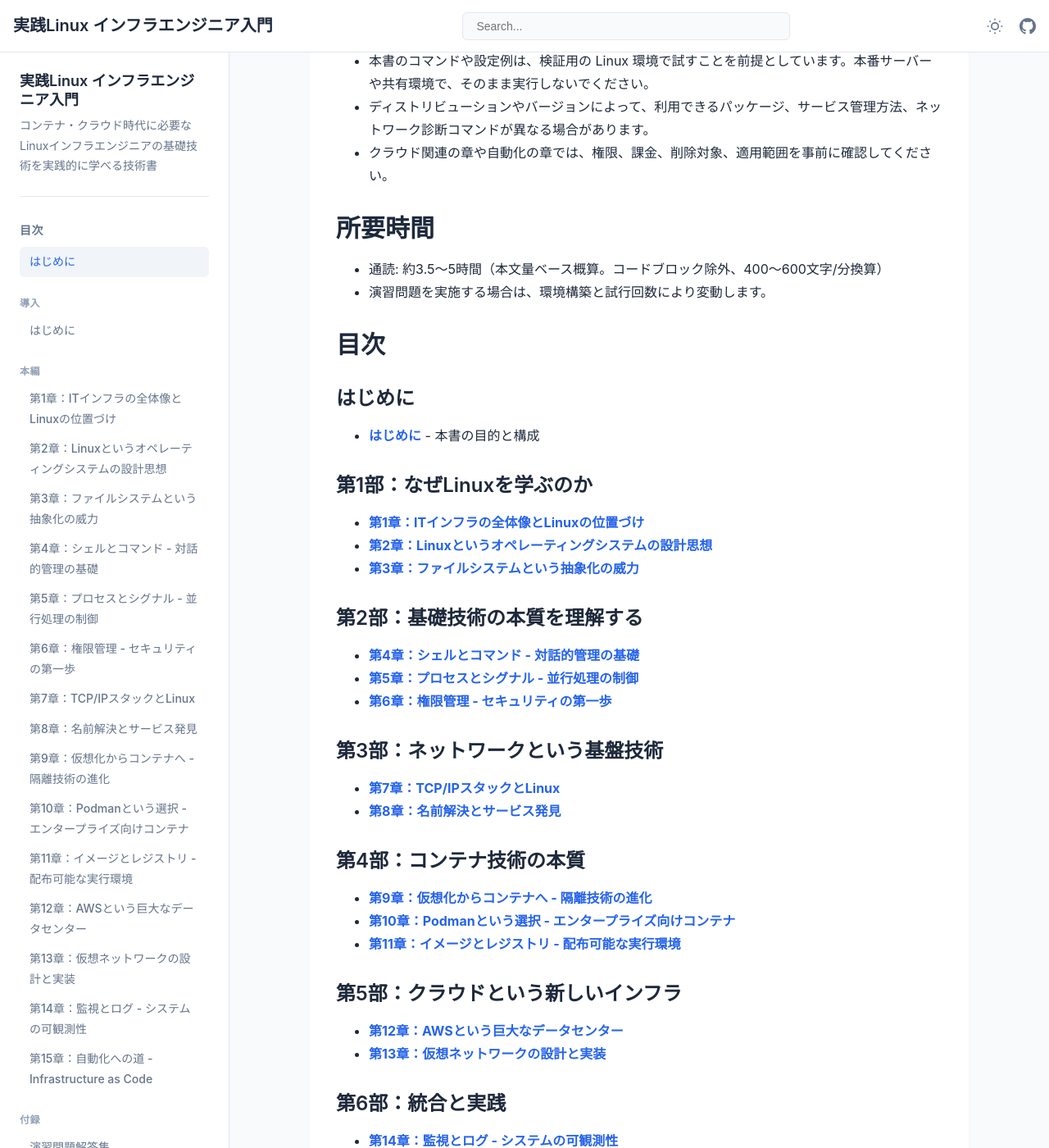
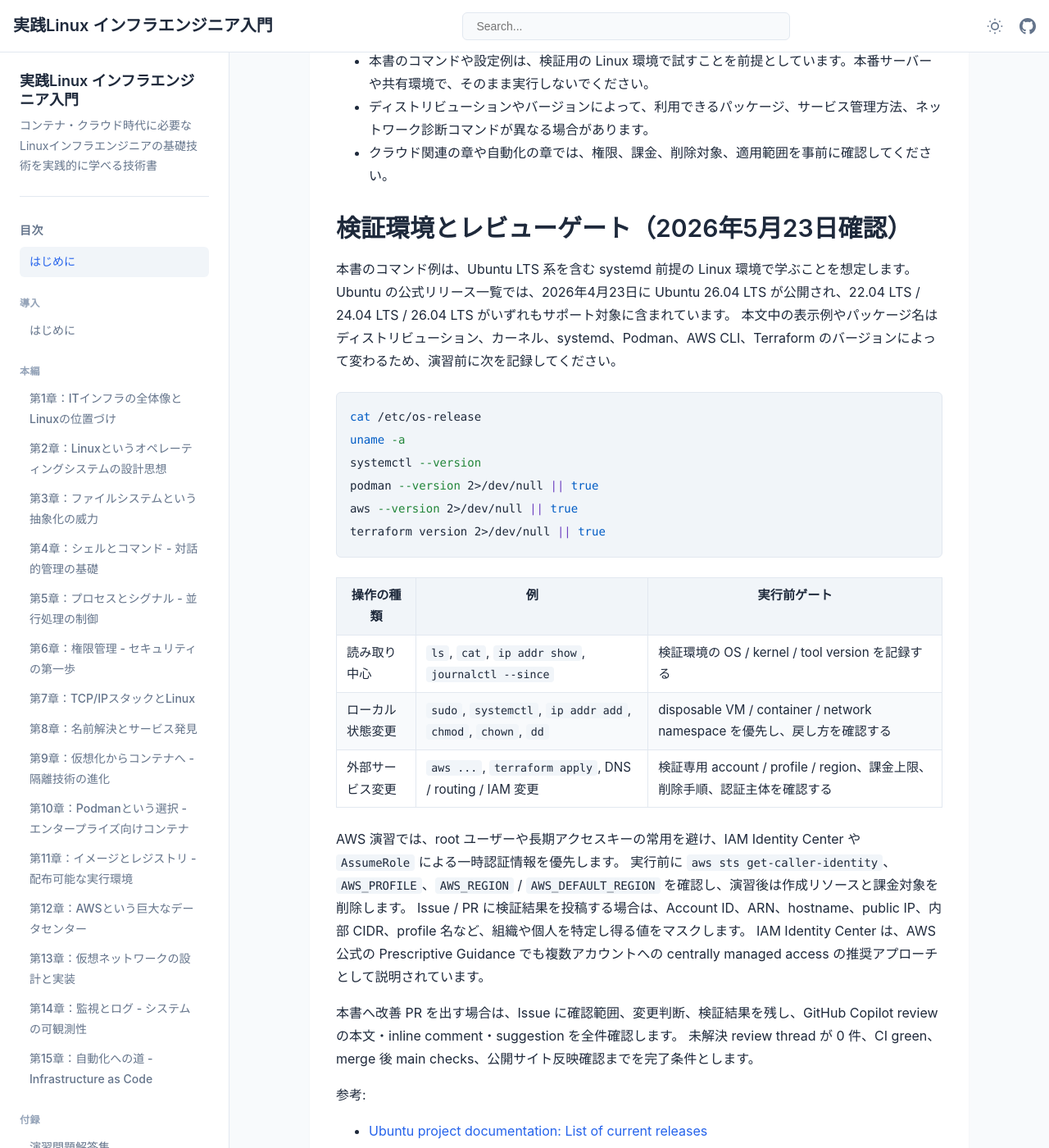
Before and after one commit to itdojp/linux-infra-textbook2, a Jekyll site: the page built from docs/index.md, in a window 1280 px wide and 1400 px high, scrolled down 1091 px. Shown: the whole window at 82% size. Built offline with Jekyll 4.4.1, drawn with Linux system fonts in a browser that asks for light colours; some of the changed text lies outside the part shown.

Commit message:
[codex] Linuxインフラ演習の検証・レビューゲートを明確化する (#144)
Add Linux infrastructure review execution gates.

- Document validation environment and masking requirements on the top page
- Strengthen Terraform apply gate and plan artifact handling
- Add PR review completion checklist

Fixes #143

````diff
--- a/docs/index.md
+++ b/docs/index.md
@@ -37,6 +37,40 @@ permalink: /
 - 本書のコマンドや設定例は、検証用の Linux 環境で試すことを前提としています。本番サーバーや共有環境で、そのまま実行しないでください。
 - ディストリビューションやバージョンによって、利用できるパッケージ、サービス管理方法、ネットワーク診断コマンドが異なる場合があります。
 - クラウド関連の章や自動化の章では、権限、課金、削除対象、適用範囲を事前に確認してください。
+
+## 検証環境とレビューゲート（2026年5月23日確認）
+
+本書のコマンド例は、Ubuntu LTS 系を含む systemd 前提の Linux 環境で学ぶことを想定します。
+Ubuntu の公式リリース一覧では、2026年4月23日に Ubuntu 26.04 LTS が公開され、22.04 LTS / 24.04 LTS / 26.04 LTS がいずれもサポート対象に含まれています。
+本文中の表示例やパッケージ名はディストリビューション、カーネル、systemd、Podman、AWS CLI、Terraform のバージョンによって変わるため、演習前に次を記録してください。
+
+```bash
+cat /etc/os-release
+uname -a
+systemctl --version
+podman --version 2>/dev/null || true
+aws --version 2>/dev/null || true
+terraform version 2>/dev/null || true
+```
+
+| 操作の種類 | 例 | 実行前ゲート |
+| --- | --- | --- |
+| 読み取り中心 | `ls`, `cat`, `ip addr show`, `journalctl --since` | 検証環境の OS / kernel / tool version を記録する |
+| ローカル状態変更 | `sudo`, `systemctl`, `ip addr add`, `chmod`, `chown`, `dd` | disposable VM / container / network namespace を優先し、戻し方を確認する |
+| 外部サービス変更 | `aws ...`, `terraform apply`, DNS / routing / IAM 変更 | 検証専用 account / profile / region、課金上限、削除手順、認証主体を確認する |
+
+AWS 演習では、root ユーザーや長期アクセスキーの常用を避け、IAM Identity Center や `AssumeRole` による一時認証情報を優先します。
+実行前に `aws sts get-caller-identity`、`AWS_PROFILE`、`AWS_REGION` / `AWS_DEFAULT_REGION` を確認し、演習後は作成リソースと課金対象を削除します。
+Issue / PR に検証結果を投稿する場合は、Account ID、ARN、hostname、public IP、内部 CIDR、profile 名など、組織や個人を特定し得る値をマスクします。
+IAM Identity Center は、AWS 公式の Prescriptive Guidance でも複数アカウントへの centrally managed access の推奨アプローチとして説明されています。
+
+本書へ改善 PR を出す場合は、Issue に確認範囲、変更判断、検証結果を残し、GitHub Copilot review の本文・inline comment・suggestion を全件確認します。
+未解決 review thread が 0 件、CI green、merge 後 main checks、公開サイト反映確認までを完了条件とします。
+
+参考:
+
+- [Ubuntu project documentation: List of current releases](https://documentation.ubuntu.com/project/release-team/list-of-releases/)
+- [AWS Prescriptive Guidance: AWS IAM Identity Center](https://docs.aws.amazon.com/prescriptive-guidance/latest/security-reference-architecture-identity-management/workforce-iam-identity-center.html)
 
 ## 所要時間
 
@@ -130,6 +164,6 @@ Email: [knowledge@itdo.jp](mailto:knowledge@itdo.jp)
 
 **著者:** ITDO Inc. <knowledge@itdo.jp>
 **バージョン:** 1.0.1
-**最終更新:** 2026年2月20日
+**最終更新:** 2026年5月23日
 
 {% include page-navigation.html %}
````
Also changed, not shown: docs/chapters/chapter-15-infrastructure-as-code.md (+12 -2 lines), .github/PULL_REQUEST_TEMPLATE.md, 1 other file.
